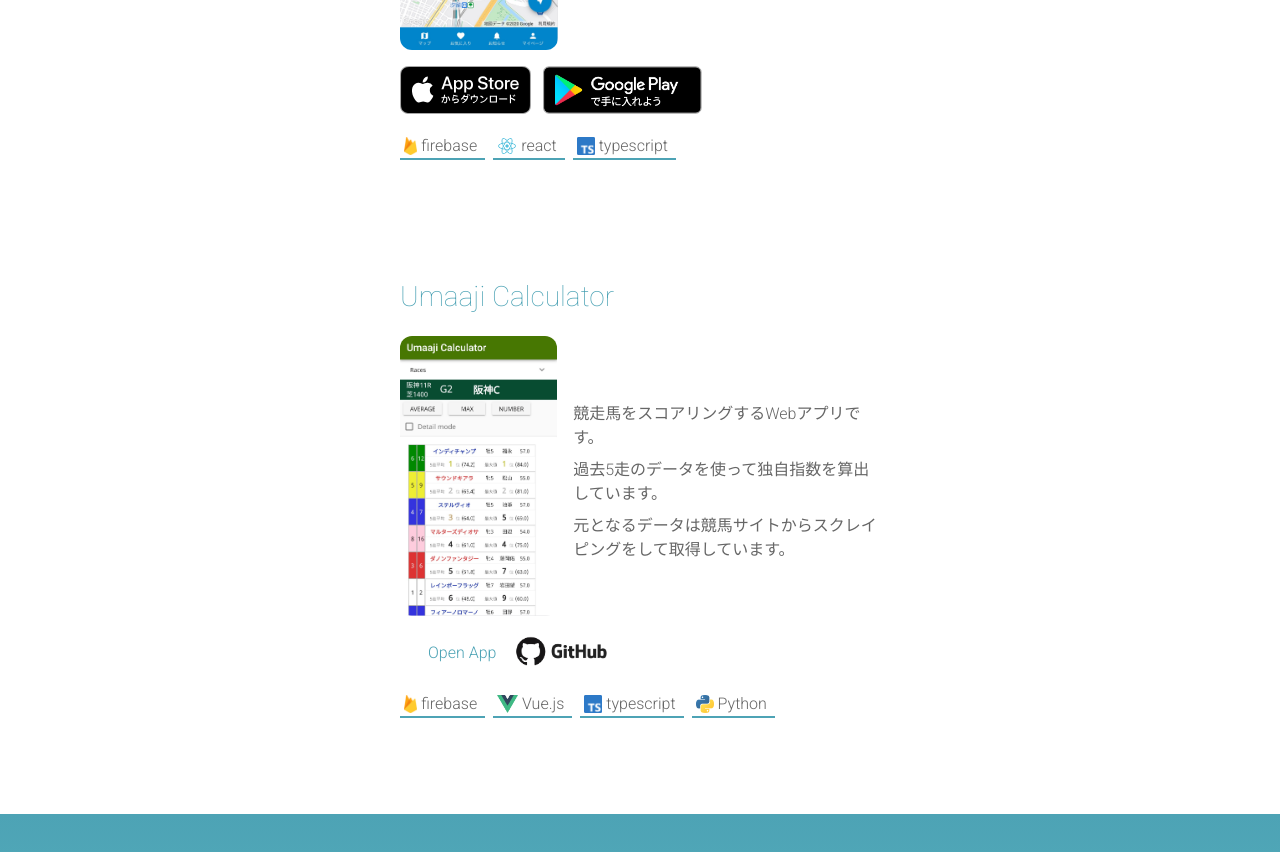
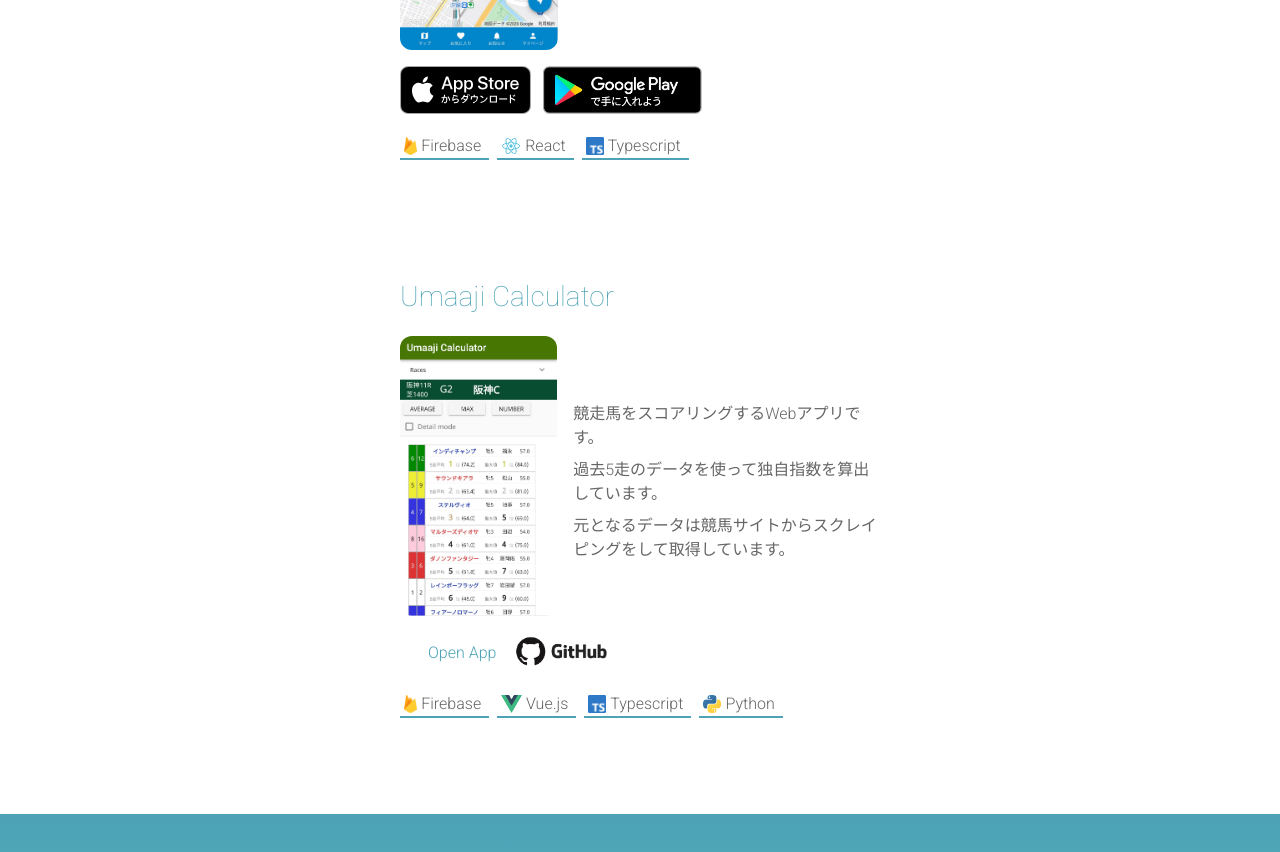
Before and after one commit to tocomi/homepage, a Vue app: page / in a window 1280 px wide. Shown: the part 1420-2272 px from the top of the page. Built offline with nearby package versions, Linux system fonts and the light colour scheme; some icons are missing.

Commit message:
fix: capital

```diff
--- a/src/data/artifacts.ts
+++ b/src/data/artifacts.ts
@@ -37,15 +37,15 @@ const artifacts: Artifact[] = [
     },
     technologies: [
       {
-        name: 'firebase',
+        name: 'Firebase',
         image: require('../assets/tech/firebase.png'),
       },
       {
-        name: 'react',
+        name: 'React',
         image: require('../assets/tech/react.png'),
       },
       {
-        name: 'typescript',
+        name: 'Typescript',
         image: require('../assets/tech/typescript.png'),
       },
     ],
@@ -62,7 +62,7 @@ const artifacts: Artifact[] = [
     githubLink: 'https://github.com/tocomi/umaaji-calculator',
     technologies: [
       {
-        name: 'firebase',
+        name: 'Firebase',
         image: require('../assets/tech/firebase.png'),
       },
       {
@@ -70,7 +70,7 @@ const artifacts: Artifact[] = [
         image: require('../assets/tech/vuejs.png'),
       },
       {
-        name: 'typescript',
+        name: 'Typescript',
         image: require('../assets/tech/typescript.png'),
       },
       {
```
